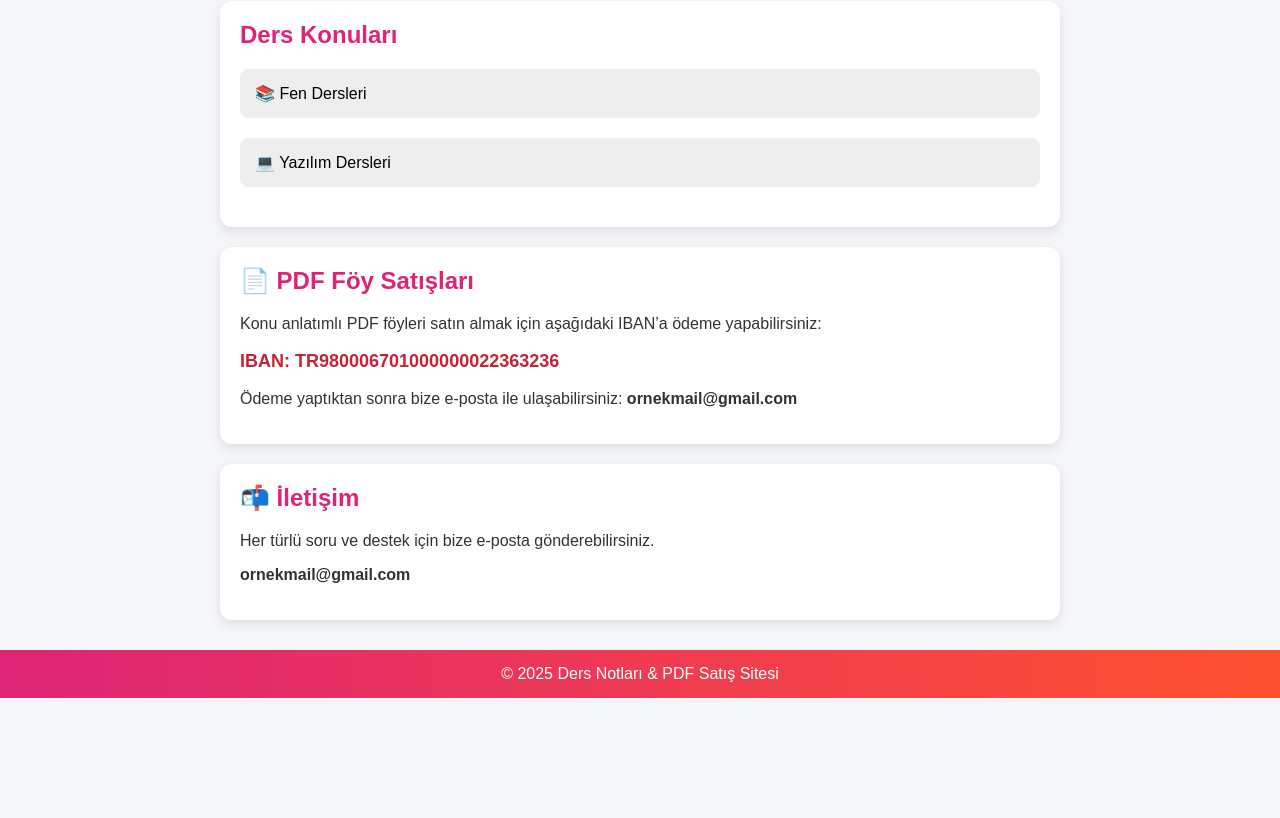
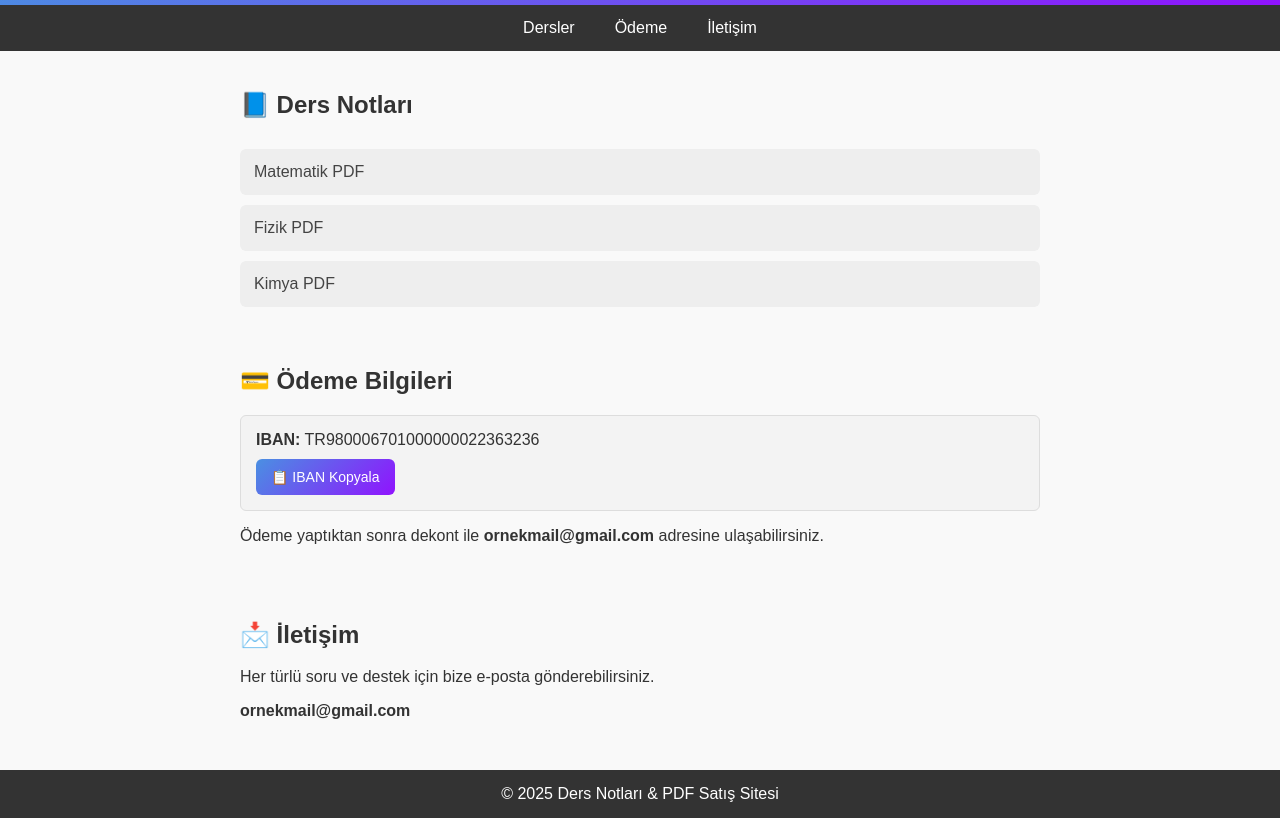
Before and after one commit to kodmekanizmamuh-oss/benim-web-sitem, a plain HTML site: page index.html in a window 1280 px wide. Shown: the part 68-886 px from the top of the page. Before the commit the page ends 800 px from the top, so only its background shows below. Drawn offline with Linux system fonts and the light colour scheme.

Commit message:
Update index.html

```diff
--- a/index.html
+++ b/index.html
@@ -1,183 +1,172 @@
+
 <!DOCTYPE html>
 <html lang="tr">
 <head>
   <meta charset="UTF-8">
   <meta name="viewport" content="width=device-width, initial-scale=1.0">
-  <title>PDF Satış Sitesi</title>
+  <title>Ders Notları & PDF Satış Sitesi</title>
   <style>
     body {
       font-family: Arial, sans-serif;
       margin: 0;
       padding: 0;
-      background: #f4f6f9;
+      background: #f9f9f9;
       color: #333;
     }
-
-    /* Gradient Menü */
+    header {
+      background: linear-gradient(135deg, #4a90e2, #9013fe);
+      color: white;
+      padding: 20px;
+      text-align: center;
+    }
+    header h1 {
+      margin: 0;
+      font-size: 28px;
+    }
     nav {
-      background: linear-gradient(90deg, #ff512f, #dd2476);
-      padding: 15px;
+      background: #333;
       display: flex;
       justify-content: center;
-      flex-wrap: wrap;
-      gap: 20px;
     }
     nav a {
-      color: #fff;
+      color: white;
       text-decoration: none;
-      font-weight: bold;
-      position: relative;
-      transition: 0.3s;
+      padding: 14px 20px;
+      display: block;
     }
-    nav a::after {
-      content: "";
-      position: absolute;
-      left: 0;
-      bottom: -5px;
-      width: 0%;
-      height: 2px;
-      background: #fff;
-      transition: 0.3s;
+    nav a:hover {
+      background: #575757;
     }
-    nav a:hover::after {
-      width: 100%;
-    }
-
-    /* Bölümler */
     section {
       padding: 20px;
-      margin: 20px auto;
       max-width: 800px;
-      background: #fff;
-      border-radius: 12px;
-      box-shadow: 0 4px 12px rgba(0,0,0,0.1);
+      margin: auto;
     }
-
-    h2 {
-      margin-top: 0;
-      color: #dd2476;
-    }
-
-    /* Accordion */
     .accordion {
       background: #eee;
+      color: #444;
       cursor: pointer;
-      padding: 15px;
+      padding: 14px;
       width: 100%;
       border: none;
       text-align: left;
       outline: none;
       font-size: 16px;
-      transition: background 0.3s ease;
-      border-radius: 8px;
+      transition: 0.3s;
+      margin-top: 10px;
+      border-radius: 6px;
+    }
+    .active, .accordion:hover {
+      background-color: #ccc;
+    }
+    .panel {
+      padding: 0 18px;
+      display: none;
+      background-color: white;
+      overflow: hidden;
+      border-radius: 0 0 6px 6px;
       margin-bottom: 10px;
     }
-
-    .accordion:hover {
-      background: #ddd;
+    .iban-box {
+      background: #f3f3f3;
+      padding: 15px;
+      border-radius: 6px;
+      margin-top: 15px;
+      border: 1px solid #ddd;
     }
-
-    .panel {
-      max-height: 0;
-      overflow: hidden;
-      transition: max-height 0.4s ease-out;
-      background: #fafafa;
-      border-left: 4px solid #dd2476;
+    .btn {
+      background: linear-gradient(135deg, #4a90e2, #9013fe);
+      color: white;
+      border: none;
+      padding: 10px 15px;
+      margin-top: 10px;
+      cursor: pointer;
       border-radius: 6px;
-      margin-bottom: 10px;
-      padding: 0 15px;
+      font-size: 14px;
     }
-
-    .panel ul {
-      margin: 10px 0;
-      padding-left: 20px;
+    .btn:hover {
+      opacity: 0.9;
     }
-
     footer {
+      background: #333;
+      color: white;
       text-align: center;
       padding: 15px;
-      background: linear-gradient(90deg, #dd2476, #ff512f);
-      color: #fff;
       margin-top: 30px;
-    }
-
-    .iban {
-      font-weight: bold;
-      color: #c82333;
-      font-size: 18px;
     }
   </style>
 </head>
 <body>
 
-  <!-- ÜST MENÜ -->
+  <header>
+    <h1>📚 Ders Notları & PDF Satış Sitesi</h1>
+  </header>
+
   <nav>
-    <a href="#dersler">📘 Dersler</a>
-    <a href="#satis">💳 Satış</a>
-    <a href="#iletisim">✉️ İletişim</a>
+    <a href="#dersler">Dersler</a>
+    <a href="#odeme">Ödeme</a>
+    <a href="#iletisim">İletişim</a>
   </nav>
 
-  <!-- DERSLER -->
   <section id="dersler">
-    <h2>Ders Konuları</h2>
-
-    <button class="accordion">📚 Fen Dersleri</button>
+    <h2>📘 Ders Notları</h2>
+    <button class="accordion">Matematik PDF</button>
     <div class="panel">
-      <ul>
-        <li>Fizik</li>
-        <li>Kimya</li>
-        <li>Biyoloji</li>
-        <li>Coğrafya</li>
-        <li>Tarih</li>
-      </ul>
+      <p>Matematik konu anlatımı ve soru çözümleri PDF formatında.</p>
     </div>
 
-    <button class="accordion">💻 Yazılım Dersleri</button>
+    <button class="accordion">Fizik PDF</button>
     <div class="panel">
-      <ul>
-        <li>Algoritma ve Programlama</li>
-        <li>Python ile Kodlama</li>
-        <li>Web Geliştirme</li>
-        <li>Veritabanı Temelleri</li>
-        <li>Mobil Uygulama Geliştirme</li>
-      </ul>
+      <p>Fizik ders notları ve formüller PDF formatında.</p>
+    </div>
+
+    <button class="accordion">Kimya PDF</button>
+    <div class="panel">
+      <p>Kimya ders notları, konu özetleri PDF halinde.</p>
     </div>
   </section>
 
-  <!-- SATIŞ -->
-  <section id="satis">
-    <h2>📄 PDF Föy Satışları</h2>
-    <p>Konu anlatımlı PDF föyleri satın almak için aşağıdaki IBAN’a ödeme yapabilirsiniz:</p>
-    <p class="iban">IBAN: TR980006701000000022363236</p>
-    <p>Ödeme yaptıktan sonra bize e-posta ile ulaşabilirsiniz:
-      <b>ornekmail@gmail.com</b></p>
+  <section id="odeme">
+    <h2>💳 Ödeme Bilgileri</h2>
+    <div class="iban-box">
+      <b>IBAN:</b> TR980006701000000022363236 <br>
+      <button class="btn" onclick="copyIBAN()">📋 IBAN Kopyala</button>
+    </div>
+    <p>Ödeme yaptıktan sonra dekont ile <b>ornekmail@gmail.com</b> adresine ulaşabilirsiniz.</p>
   </section>
 
-  <!-- İLETİŞİM -->
   <section id="iletisim">
-    <h2>📬 İletişim</h2>
+    <h2>📩 İletişim</h2>
     <p>Her türlü soru ve destek için bize e-posta gönderebilirsiniz.</p>
-    <p><b>ornekmail@gmail.com</b></p>
+    <b>ornekmail@gmail.com</b>
   </section>
 
   <footer>
     © 2025 Ders Notları & PDF Satış Sitesi
   </footer>
 
-  <!-- JS: Accordion -->
   <script>
-    const acc = document.querySelectorAll(".accordion");
-    acc.forEach(button => {
-      button.addEventListener("click", function() {
+    // IBAN Kopyalama
+    function copyIBAN() {
+      const iban = "TR980006701000000022363236";
+      navigator.clipboard.writeText(iban).then(() => {
+        alert("✅ IBAN kopyalandı: " + iban);
+      });
+    }
+
+    // Akordeon (ders açılır menü)
+    var acc = document.getElementsByClassName("accordion");
+    for (let i = 0; i < acc.length; i++) {
+      acc[i].addEventListener("click", function() {
         this.classList.toggle("active");
-        const panel = this.nextElementSibling;
-        if (panel.style.maxHeight) {
-          panel.style.maxHeight = null;
+        var panel = this.nextElementSibling;
+        if (panel.style.display === "block") {
+          panel.style.display = "none";
         } else {
-          panel.style.maxHeight = panel.scrollHeight + "px";
+          panel.style.display = "block";
         }
       });
-    });
+    }
   </script>
 
 </body>
```
